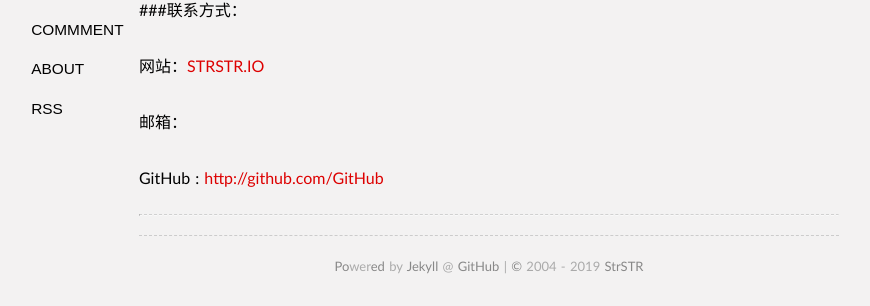
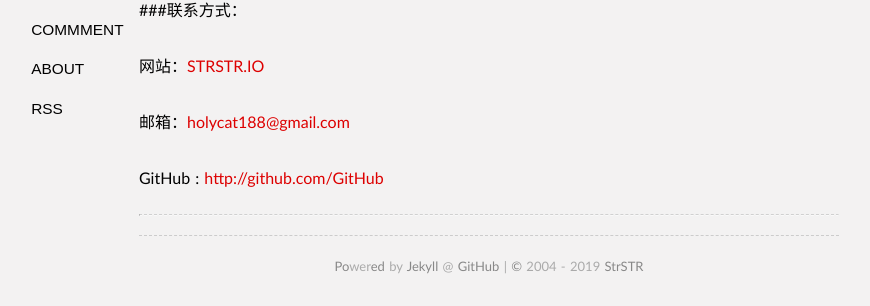
Before and after one commit to goingeast/goingeast.github.io, a Jekyll site: the page built from about/index.md, in a window 1280 px wide. Shown: the part 229-535 px from the top of the page, without its empty margins (151-1021 px from the left). Built offline with Jekyll 4.4.1, drawn with Linux system fonts in a browser that asks for light colours.

Commit message:
Update _config.yml

```diff
--- a/_config.yml
+++ b/_config.yml
@@ -4,6 +4,7 @@ url: http://strstr.io
 name: STRSTR.IO
 author: StrSTR
 github: goingeast
+email: holycat188@gmail.com
 safe: true
 paginate: 20
 about: "Stay hungry, stay foolish."
```
